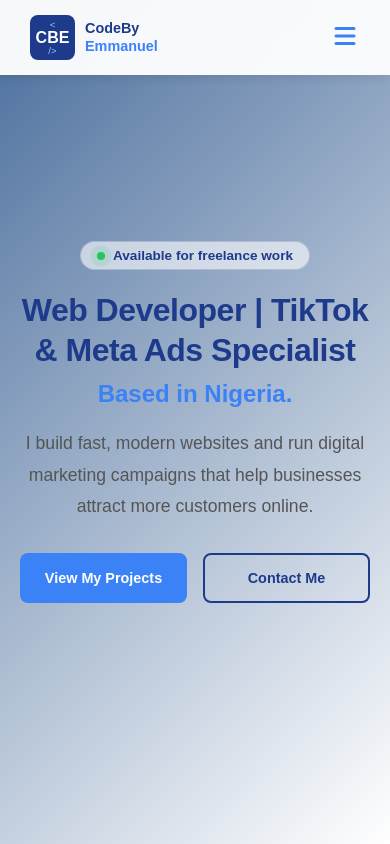
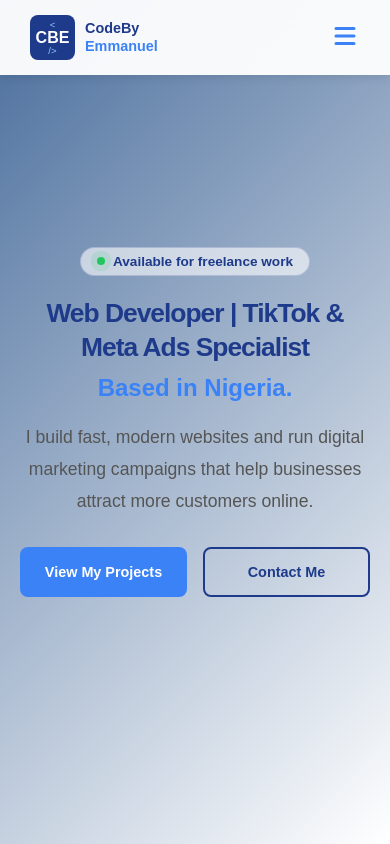
Before and after one commit to codebyemmanuel19/react-portfolio, a React (Vite) app: page / in a window 390 px wide. Shown: the top 844 px of the page. Built offline with nearby package versions, Linux system fonts and the light colour scheme.

Commit message:
Finished projects section

```diff
--- a/src/components/Home.css
+++ b/src/components/Home.css
@@ -131,7 +131,8 @@
 
 @media (max-width: 768px) {
   .home h1 {
-    font-size: 2rem;
-    line-height: 1.25;
+    font-size: 1.65rem;
+    line-height: 1.30;
+    letter-spacing: -1px;
   }
 }
```
